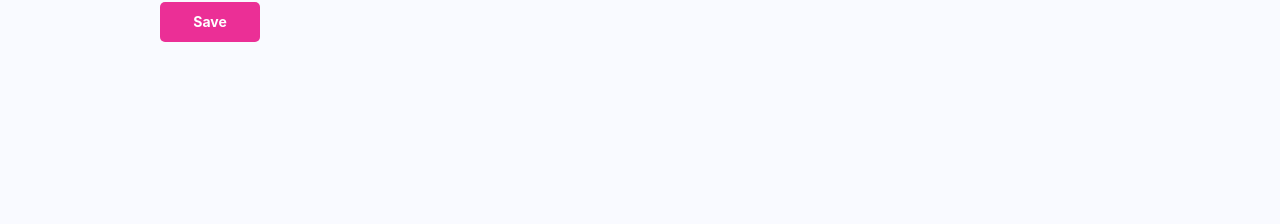
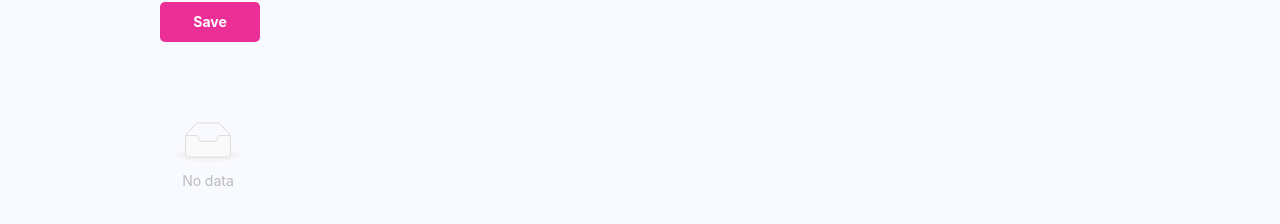
Before and after one commit to lilianaruva/factumex, a React (Create React App) app: page /upload in a window 1280 px wide. Shown: the part 412-636 px from the top of the page. Built offline with nearby package versions, Linux system fonts and the light colour scheme.

Commit message:
save photos in store

```diff
--- a/src/mystyle.scss
+++ b/src/mystyle.scss
@@ -98,6 +98,7 @@
 
     .buttonUpload {
         margin-top: 2rem;
+        margin-bottom: 2rem;
         max-width: 100px;
         height: 40px;
         background: #eb2f96;
@@ -106,7 +107,7 @@
         border-radius: 5px;
         border: none;
 
-        &:hover{
+        &:hover {
             background: #eb2f96a5;
             cursor: pointer;
         }
--- a/src/pages/UploadPage.jsx
+++ b/src/pages/UploadPage.jsx
@@ -1,16 +1,25 @@
 import React, { useState } from "react";
 import { InboxOutlined } from "@ant-design/icons";
-import { Upload, Col, Row } from "antd";
+import { Upload, Col, Row, List, Image } from "antd";
+import { useDispatch, useSelector } from "react-redux";
+import { rdxuploadsactions } from "../reducers/upload";
 const { Dragger } = Upload;
 
 const UploadPage = () => {
+  let showPhotos = useSelector((state) => state.uploadReducer.photos);
   const [fileList, setFileList] = useState([]);
+  //dispatch
+  const dispatch = useDispatch();
 
   const props = {
     name: "file",
     multiple: true,
     accept: ".png,.jpeg,.jpg",
     listType: "picture",
+
+    beforeUpload() {
+      return false;
+    },
 
     onChange({ fileList: newFileList }) {
       setFileList(newFileList);
@@ -22,7 +31,9 @@ const UploadPage = () => {
   };
 
   const Save = () => {
-    console.log("save");
+    fileList?.map((file) => {
+      dispatch(rdxuploadsactions.addPhoto({ photos: file }));
+    });
   };
 
   return (
@@ -47,8 +58,22 @@ const UploadPage = () => {
         <button className="buttonUpload" onClick={Save}>
           Save
         </button>
+
+        <Row>
+          <List
+            grid={{
+              gutter: 16,
+              column: 3,
+            }}
+            dataSource={showPhotos}
+            renderItem={(item) => (
+              <List.Item>
+                <Image width={200} src={item?.thumbUrl} alt={item?.uid} />
+              </List.Item>
+            )}
+          />
+        </Row>
       </div>
-      <Row></Row>
     </>
   );
 };
--- a/src/reducers/upload.js
+++ b/src/reducers/upload.js
@@ -7,7 +7,14 @@ const initialState = {
 export const counterSlice = createSlice({
   name: "counter",
   initialState,
-  reducers: {},
+  reducers: {
+    addPhoto: (state, action) => {
+      state.photos.push(action.payload.photos);
+    },
+    deletePhotos: (state) => {
+      while (state.photos.length > 0) state.photos.pop();
+    },
+  },
 });
 
 export const rdxuploadsactions = counterSlice.actions;
```
